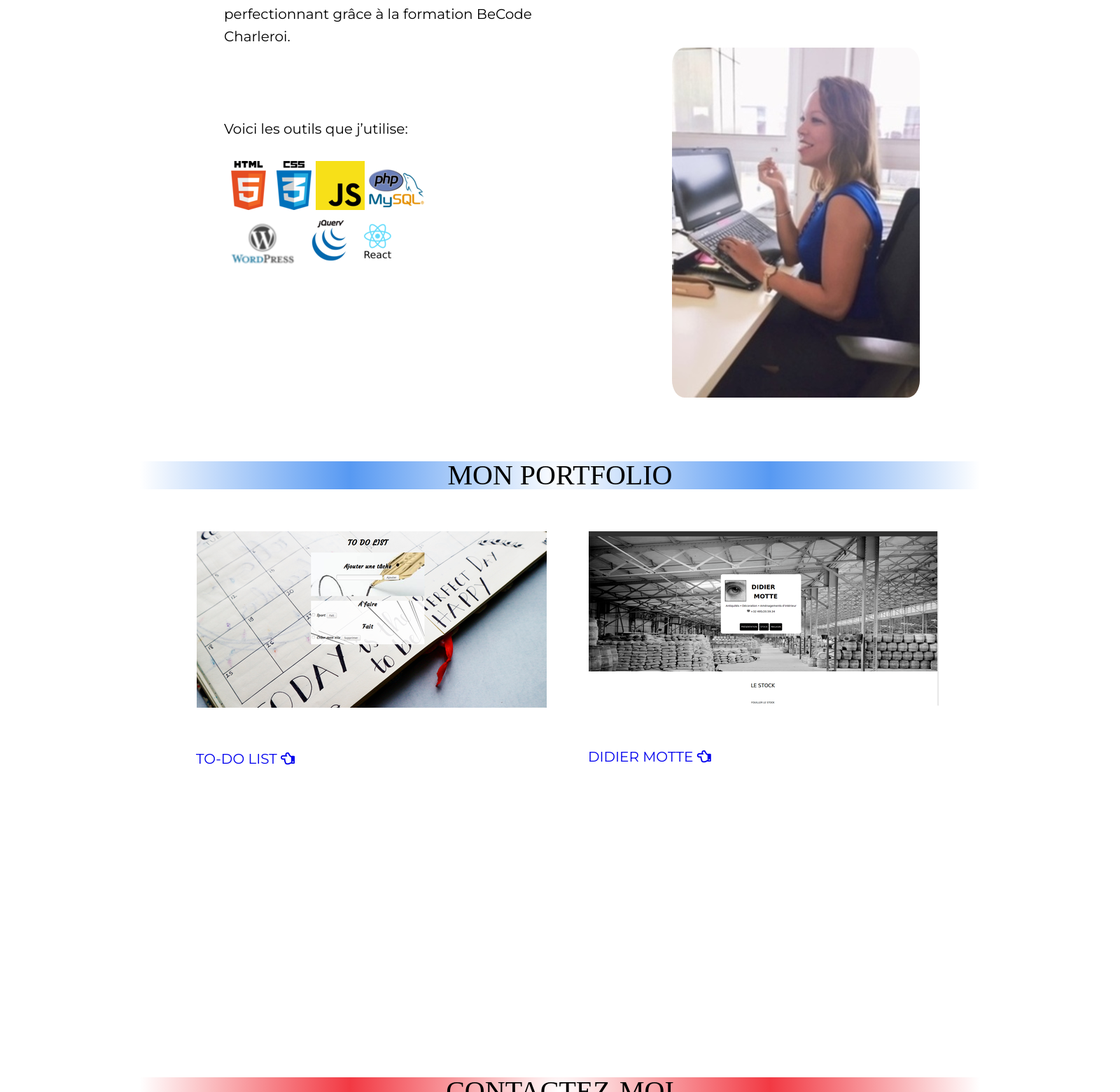
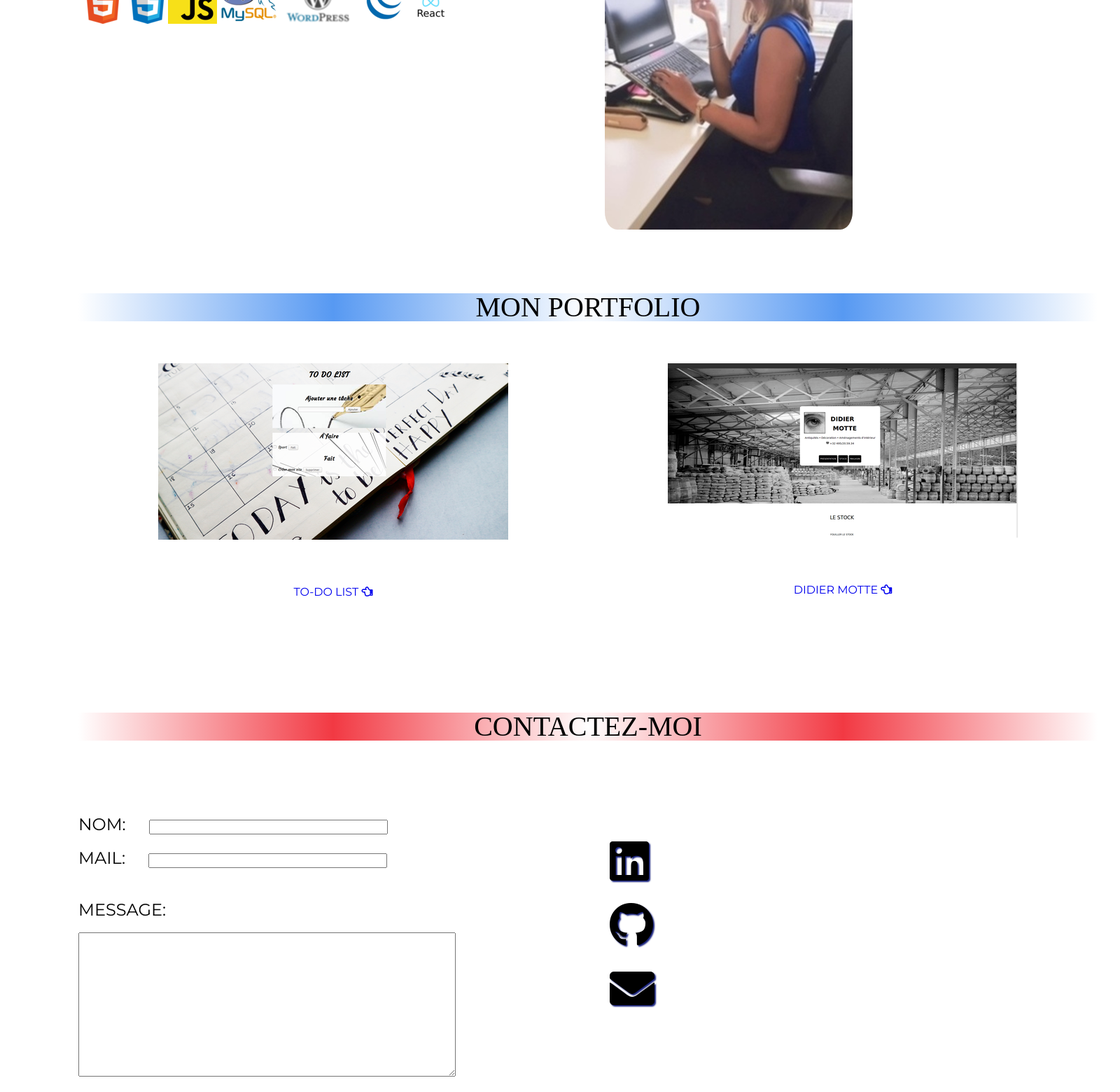
Before and after one commit to SarKle/sarahklewiec, a PHP site: page / in a window 1600 px wide. Shown: the part 1280-2840 px from the top of the page at 70% size. Run offline with PHP 8.4, Linux system fonts and the light colour scheme; some libraries are stand-ins or nearby versions; some web fonts are replaced.

Commit message:
last version

```diff
--- a/css/style.css
+++ b/css/style.css
@@ -1,18 +1,13 @@
 body{
-	margin: 0;
-	padding: 0;
-	font-size: 16px;
-	height: 150%;
+	margin: 0em 2em;
+	font-size: 1em;
+  box-sizing: border-box;
+	resize: vertical;
 }
 
 .part_one,.part_two,.part_three,.part_four{
   transition: 1s ease-in-out ;
-	padding-top: 5em;
-	/* padding-bottom: 5em; */
-}
-
-.part_three, .part_four{
-	height: 50em;
+	padding-left: 5em;
 }
 
 .part_one{
@@ -44,8 +39,7 @@ h2{
 .presentation{
 	display: grid;
 	grid-template-columns: 50% 50%;
-	margin-left: 20em;
-	width: 80em;
+	grid-column-gap: 1.5em;
 	line-height: 2em;
 }
 
@@ -53,10 +47,10 @@ h2{
 	font-family: 'Marcellus SC', serif;
 	font-size: 2.5em;
 	opacity: 0;
-	margin-left: 5em;
-	margin-right: 5em;
 	margin-bottom: 1.5em;
+	margin-top: 2em;
 	text-align: center;
+
 }
 
 .title{
@@ -76,9 +70,7 @@ h2{
 
 .paragraphe1, .paragraphe2, .paragraphe3{
 	font-family: 'Montserrat', sans-serif;
-	font-size: 1.25em;
 	opacity: 0;
-	width:25em;
 }
 
 .paragraphe3{
@@ -88,12 +80,14 @@ h2{
 .sarah{
 	opacity: 0;
 	border-radius: 5%;
+	max-width:100%;
+	height:auto;
 }
 
 .icones{
 	opacity: 0;
 	border-radius: 5% 25%;
-	width:60%;
+	/* width:60%; */
 	/* background-color: #1a237e; */
 	padding-top: 0.02em;
 	margin-top: 1.5em;
@@ -106,8 +100,13 @@ h2{
 .contenuthree{
 	display: grid;
 	grid-template-columns: 50% 50%;
-	margin-left: 5em;
 	line-height: 2.5em;
+	text-align: center;
+}
+
+.tl,.dm{
+	max-width:100%;
+	height:auto;
 }
 
 .site1{
@@ -121,6 +120,7 @@ h2{
 a, a:link{
 	border: solid 1px transparent;
 }
+
 a:visited{
 	border: solid 1px transparent;
 }
@@ -137,57 +137,38 @@ a:visited{
 	grid-column-start: 2;
 }
 
-.description1,.description2{
-	visibility: hidden;
+.description1, .description2{
+	opacity: 0;
 }
 
 .site1,.site2{
 	opacity: 0;
 	font-family: 'Montserrat', sans-serif;
-	font-size: 1.25em;
-	width: 25em;
-	/* color: #ffff; */
-}
-
-.site1{
-	padding-left: 10em;
 }
 
 h4{
 	height: 2em;
-	margin: 0;
-}
-
-.part_four{
-	margin-bottom: 8em;
 }
 
 .contenufour{
-	margin-left: 10em;
-	display: grid;
-	grid-template-columns: 50% 50%;
+	max-width: 100%;
 }
 
 .formulaire{
-	grid-column-start: 1;
 	opacity: 0;
 	font-family: 'Montserrat', sans-serif;
-	font-size: 1.25em;
-	width: 28em;
-	height: 15em;
-	opacity: 0;
+	font-size: 1.5em;
 	margin-top: 2em;
-	padding: 2em;
-	/* color: #1a237e; */
+	float: left;
 }
 
 .nom{
-	width: 20em;
+	width: 25em;
 	margin-left: 2em;
 }
 
 .mail{
-	width: 20em;
+	width: 25em;
 	margin-left: 2em;
 	margin-top: 2em;
 }
@@ -197,19 +178,17 @@ h4{
 }
 
 .contenumess{
-	width: 34em;
-	height: 12em;
+	width: 40em;
+	height: 15em;
 	margin-top: 1.5em;
-	resize: none;
 }
 
 .reseaux{
 	visibility: hidden;
-	grid-column-start: 2;
 	margin-top: 5em;
-	margin-left: 7em;
-	word-spacing: 8em;
+	padding-left: 15%;
 	line-height: 5em;
+	float: left;
 }
 
 .fab,.fas{
--- a/index.php
+++ b/index.php
@@ -6,7 +6,6 @@
   <meta http-equiv="X-UA-Compatible" content="ie=edge">
   <link rel="stylesheet" href="css/reset.css" type="text/css">
   <link rel="stylesheet" href="css/style.css" type="text/css">
-  <script src="jquery-2.2.4.js"></script>
   <link rel="stylesheet" href="https://fonts.googleapis.com/css?family=Open+Sans:300" type="text/css" />
   <!-- <script src="https://ajax.googleapis.com/ajax/libs/jquery/3.2.1/jquery.min.js"></script> -->
   <link href="https://fonts.googleapis.com/css?family=Merienda+One|Quintessential|Poppins|Montserrat|Marcellus+SC" rel="stylesheet">
@@ -75,6 +74,15 @@
                   </div>
               </div>
         </div>
+        <!-- <div class="site3">
+            <img src="css/images/construction.png" alt="en construction" class="mp">
+              <div class="descr3">
+                <h4>MUSEE DE LA PHOTOGRAPHIE DE CHARLEROI <i class="far fa-hand-point-left"></i> </h4>
+                 <div class="description3">
+                    Refonte du site du musée de la photographie de Charleroi. Réalisation Wordpress
+                  </div>
+              </div>
+        </div> -->
   </section>
 
   <section class="part_four">
@@ -110,5 +118,8 @@
   </section>
 
   <script type="text/javascript" src="controls/app.js"> </script>
+  <script type="jquery" src="jquery-2.2.4.js"> </script>
+
+
 </body>
 </html>
```
Also changed, not shown: controls/app.js (+43 -29 lines), css/images/construction.png (added).
